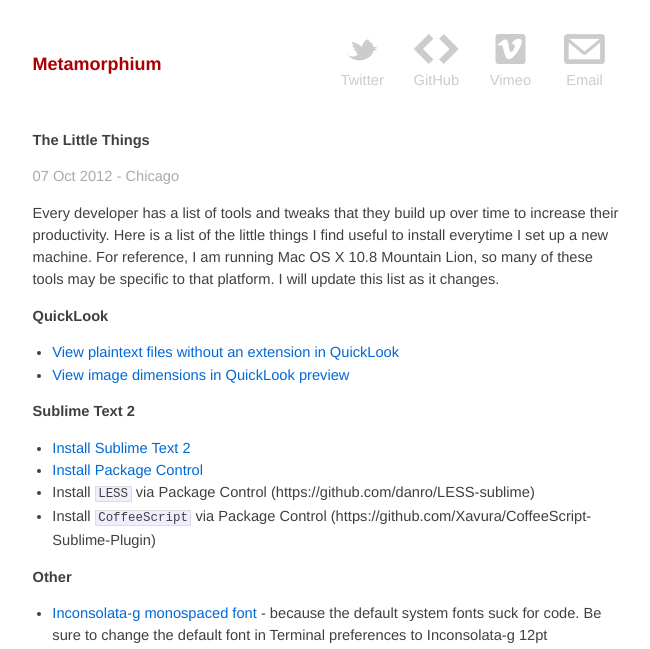
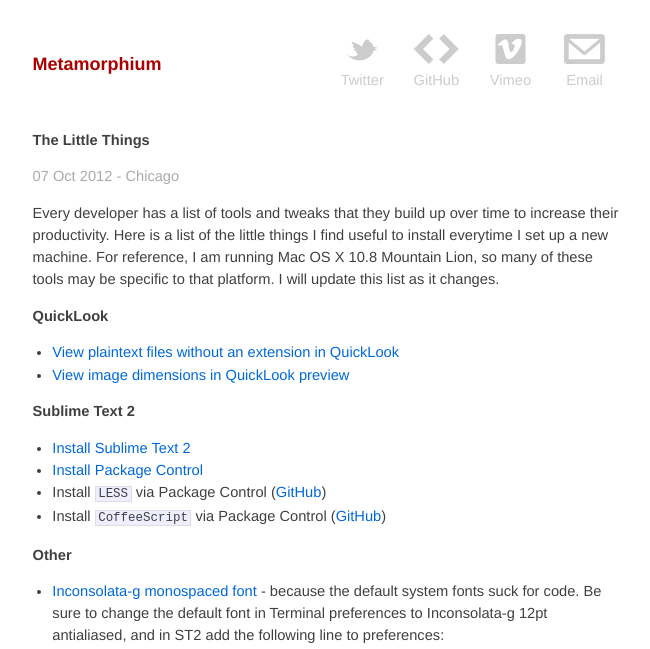
Before and after one commit to neilgupta/neilgupta.github.com, a Jekyll site: the page built from _posts/2012-10-07-the-little-things-developer.md, in a window 1280 px wide. Shown: the top 649 px of the page, without its empty margins (314-964 px from the left). Built offline with Jekyll 4.4.1, drawn with Linux system fonts in a browser that asks for light colours; part of the change alters nothing that is shown.

Commit message:
minor fixes

```diff
--- a/_posts/2012-10-07-the-little-things-developer.md
+++ b/_posts/2012-10-07-the-little-things-developer.md
@@ -13,15 +13,18 @@ Every developer has a list of tools and tweaks that they build up over time to i
 * [View image dimensions in QuickLook preview](https://github.com/Nyx0uf/qlImageSize)
 
 **Sublime Text 2**
+
 * [Install Sublime Text 2](http://www.sublimetext.com/2)
 * [Install Package Control](http://wbond.net/sublime_packages/package_control)
-* Install `LESS` via Package Control (https://github.com/danro/LESS-sublime)
-* Install `CoffeeScript` via Package Control (https://github.com/Xavura/CoffeeScript-Sublime-Plugin)
+* Install `LESS` via Package Control ([GitHub](https://github.com/danro/LESS-sublime))
+* Install `CoffeeScript` via Package Control ([GitHub](https://github.com/Xavura/CoffeeScript-Sublime-Plugin))
 
 **Other**
+
 * [Inconsolata-g monospaced font](http://leonardo-m.livejournal.com/77079.html) - because the default system fonts suck for code. Be sure to change the default font in Terminal preferences to Inconsolata-g 12pt antialiased, and in ST2 add the following line to preferences:
 
 	"font_face": "Inconsolata-g"
 
+
 * Enable "New Terminal Tab at Folder" service from Keyboard Shortcuts System Preferences pane
 ![System Preferences Screenshot](https://pbs.twimg.com/media/A1AmLy6CUAElGq4.jpg:large)
```
